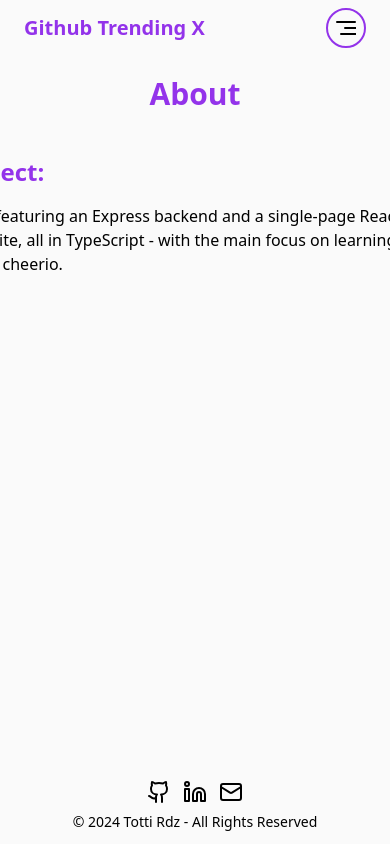
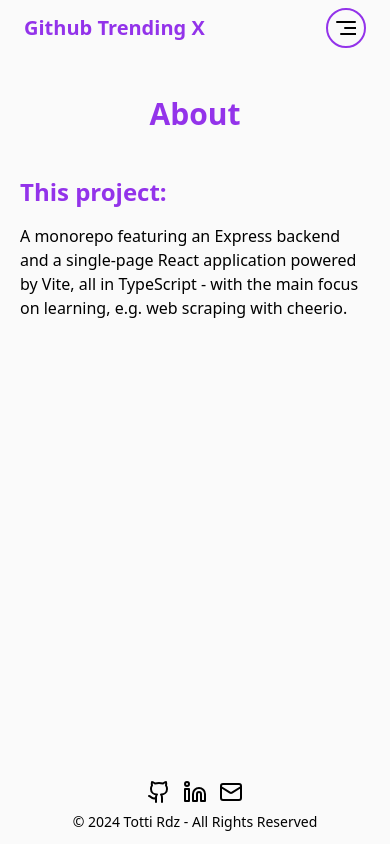
Before and after one commit to totti-rdz/github-trending-x, a React (Vite) app in the folder packages/client/: page /about in a window 390 px wide. Shown: the top 844 px of the page. Built offline with nearby package versions, Linux system fonts and the light colour scheme.

Commit message:
fix: About page overflowing horizontally on small screens

```diff
--- a/packages/client/src/pages/About/index.tsx
+++ b/packages/client/src/pages/About/index.tsx
@@ -4,9 +4,9 @@ import Title from '../../components/Title';
 const About = () => {
   return (
     <Layout>
-      <div className="grid justify-center">
+      <div className="grid justify-center p-5">
         <Title text="About" />
-        <div className="my-5 w-[65ch]">
+        <div className="my-5 max-w-[65ch]">
           <h2 className="mb-4 text-2xl font-bold text-accent-600">
             This project:
           </h2>
```
